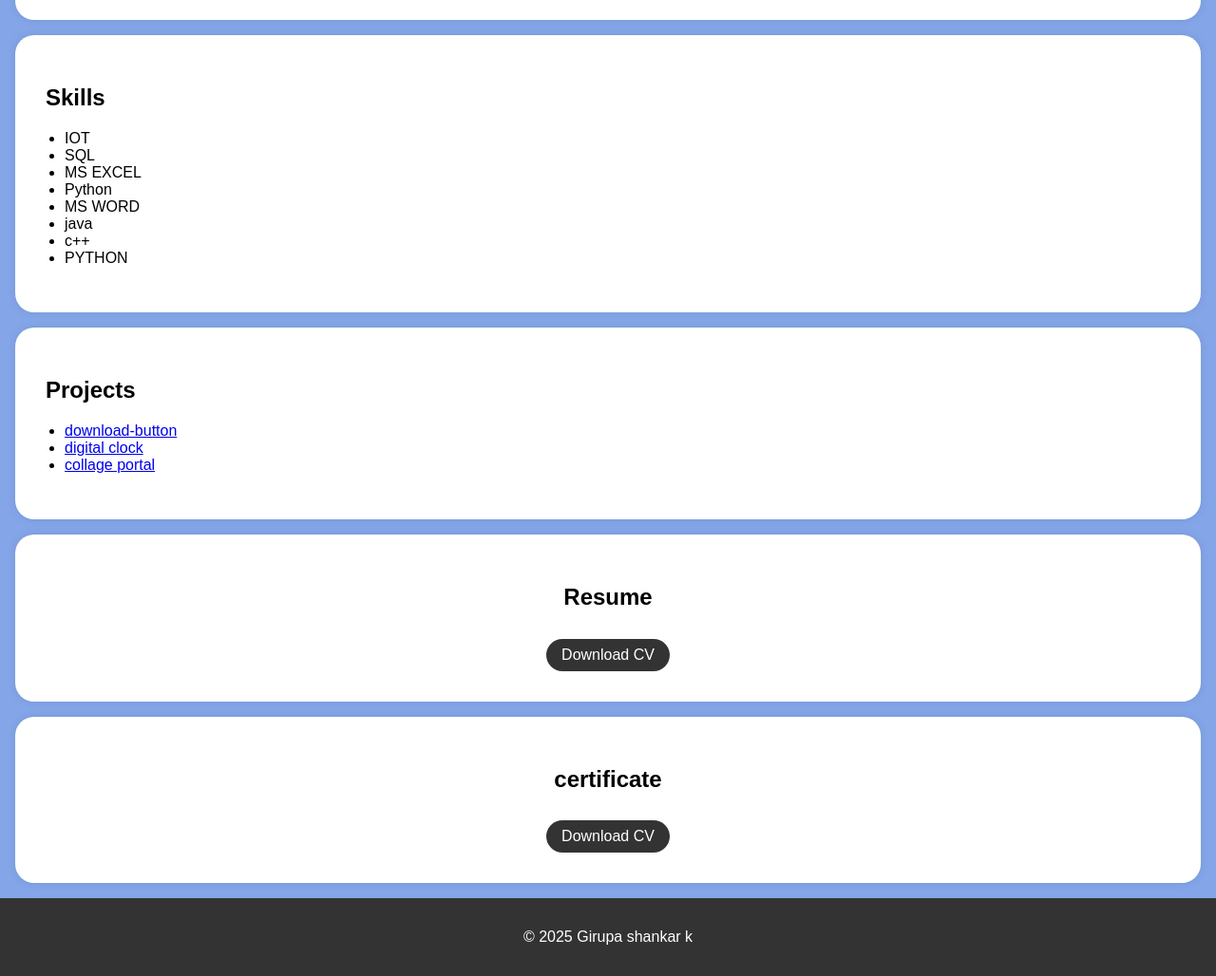
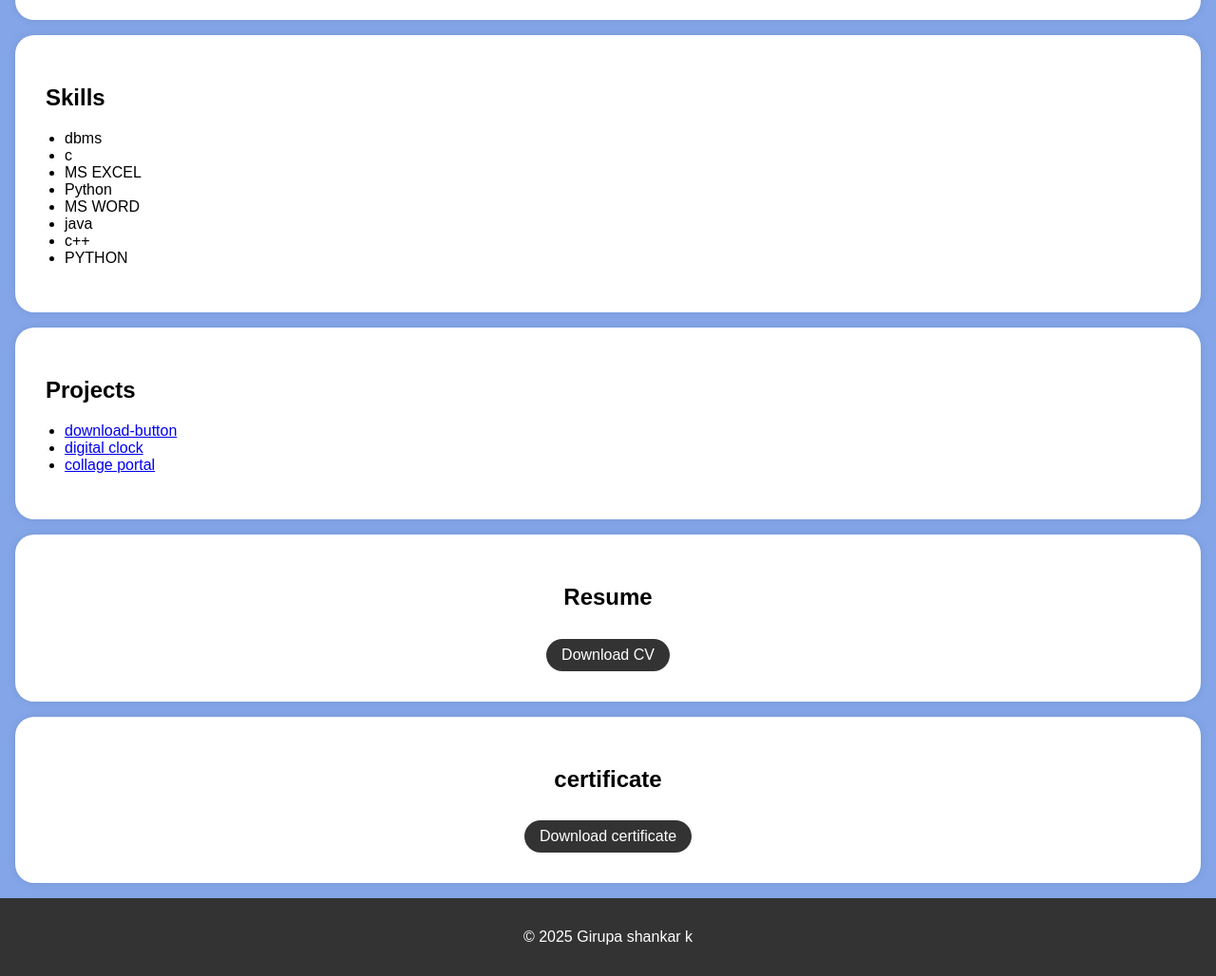
Before and after one commit to Girupa1605/digital-portfolio, a plain HTML site: page index.html in a window 1280 px wide. Shown: the part 591-1619 px from the top of the page at 95% size. Drawn offline with Linux system fonts and the light colour scheme; files whose address does not match are found by name.

Commit message:
Update index.html

```diff
--- a/index.html
+++ b/index.html
@@ -95,9 +95,9 @@
     <header>
         <div class="header-content">
             <!-- Add your profile picture here -->
-            <img src="C:\Users\girup\Downloads\naan mudhalvan\passport.jpeg" alt="Your Profile Picture" class="profile-picture">
+            <img src="passport.jpeg" alt="Your Profile Picture" class="profile-picture">
             <h1>girupa shankar K</h1>
-            <p>Am computer science</p>
+            <p>Am computer science student</p>
         </div>
     </header>
 
@@ -136,8 +136,8 @@
         <div class="section-content">
             <h2>Skills</h2>
             <ul>
-                <li>IOT</li>
-                <li>SQL</li>
+                <li>dbms</li>
+                <li>c</li>
                 <li>MS EXCEL</li>
                 <li>Python</li>
                 <li>MS WORD</li>
@@ -163,7 +163,7 @@
         <div class="section-content">
             <center>
             <h2>Resume</h2>
-            <a href="C:\Users\girup\Downloads\naan mudhalvan\resume.pdf" target="_blank" class="download-button">Download CV</a>
+            <a href="resume.pdf" target="_blank" class="download-button">Download CV</a>
         </center>
         </div>
 
@@ -173,7 +173,7 @@
         <div class="section-content">
             <center>
             <h2>certificate</h2>
-            <a href="C:\Users\girup\Downloads\naan mudhalvan\certificate.jpeg" target="_blank" class="download-button">Download CV</a>
+            <a href="certificate.jpeg" target="_blank" class="download-button">Download certificate</a>
         </center>
         </div>
     <footer>
```
